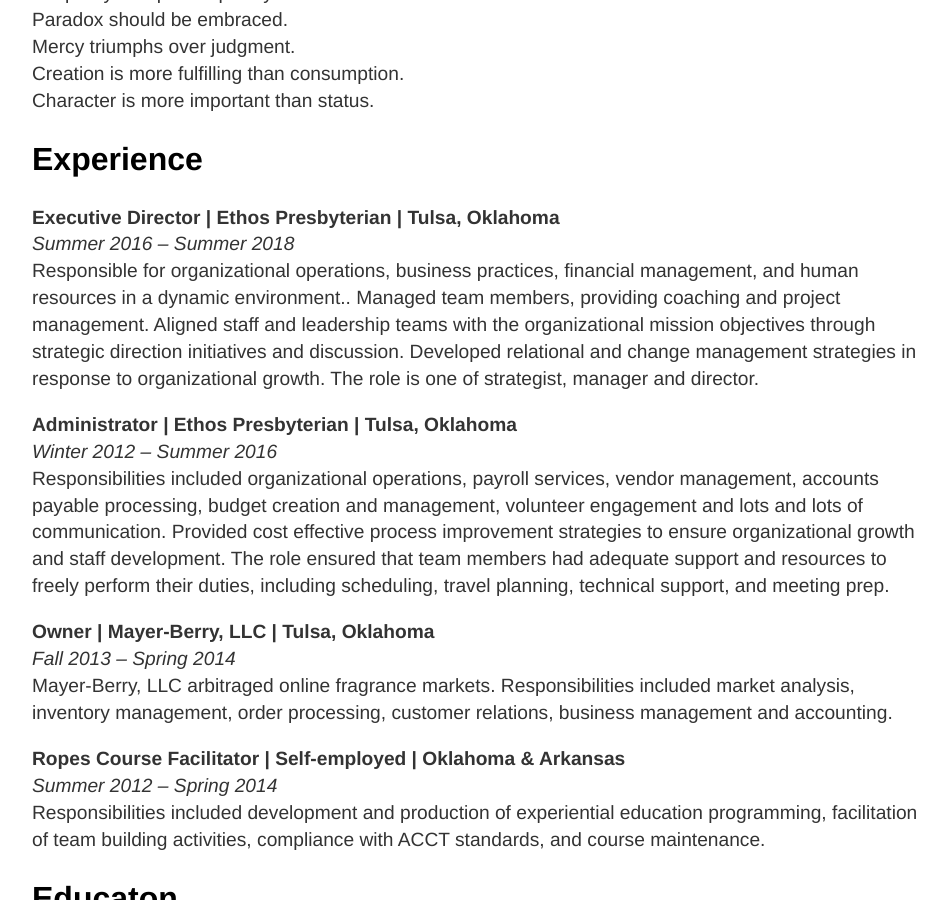
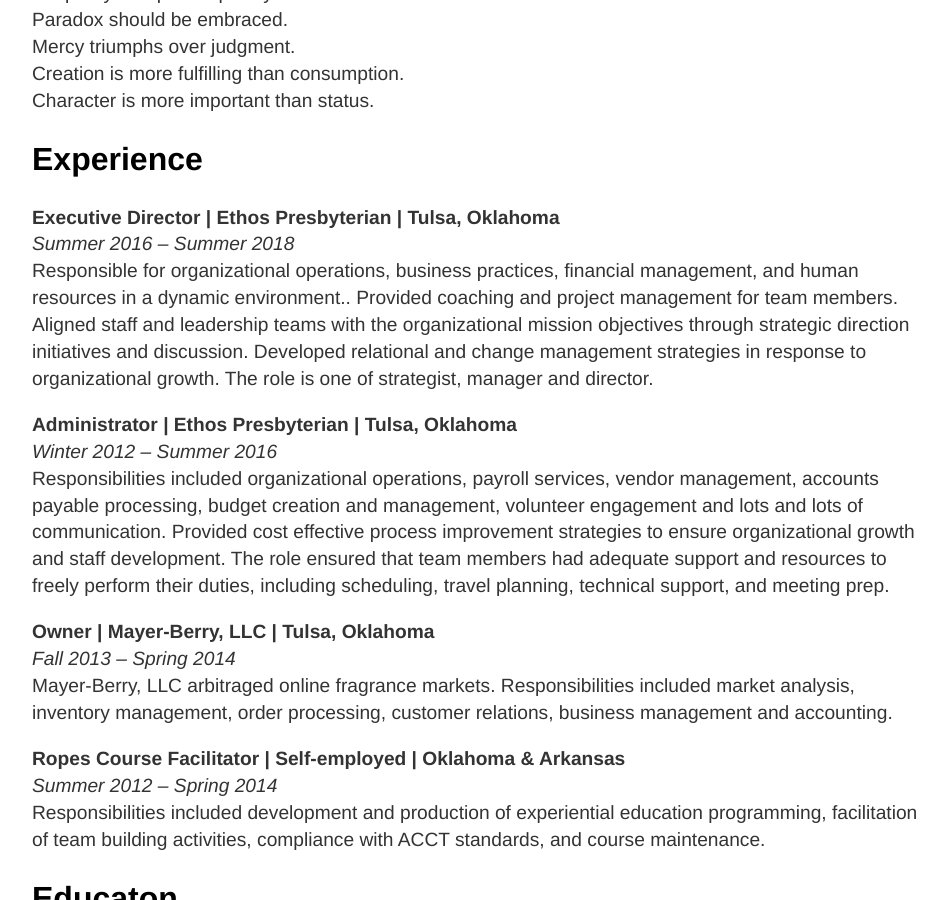
Before and after one commit to danielrusco/danielrusco.github.io, a Jekyll site: the page built from cv/index.html, in a window 1280 px wide and 900 px high, scrolled down 719 px. Shown: the whole window, without its empty margins (160-1107 px from the left). Built offline with Jekyll 4.4.1, drawn with Linux system fonts in a browser that asks for light colours.

Commit message:
updated content

```diff
--- a/cv/index.html
+++ b/cv/index.html
@@ -21,7 +21,7 @@
 
 					<h2>Experience</h2>
 
-						<p><strong>Executive Director | Ethos Presbyterian | Tulsa, Oklahoma </strong><br> <em>Summer 2016 – Summer 2018 </em><br> Responsible for organizational operations, business practices, financial management, and human resources in a dynamic environment.. Managed team members, providing coaching and project management. Aligned staff and leadership teams with the organizational mission objectives through strategic direction initiatives and discussion. Developed relational and change management strategies in response to organizational growth. The role is one of strategist, manager and director.
+						<p><strong>Executive Director | Ethos Presbyterian | Tulsa, Oklahoma </strong><br> <em>Summer 2016 – Summer 2018 </em><br> Responsible for organizational operations, business practices, financial management, and human resources in a dynamic environment.. Provided coaching and project management for team members. Aligned staff and leadership teams with the organizational mission objectives through strategic direction initiatives and discussion. Developed relational and change management strategies in response to organizational growth. The role is one of strategist, manager and director.
 
 						<p><strong>Administrator | Ethos Presbyterian | Tulsa, Oklahoma </strong><br> <em>Winter 2012 – Summer 2016 </em><br> Responsibilities included organizational operations, payroll services, vendor management, accounts payable processing, budget creation and management, volunteer engagement and lots and lots of communication. Provided cost effective process improvement strategies to ensure organizational growth and staff development. The role ensured that team members had adequate support and resources to freely perform their duties, including scheduling, travel planning, technical support, and meeting prep.
 
```
